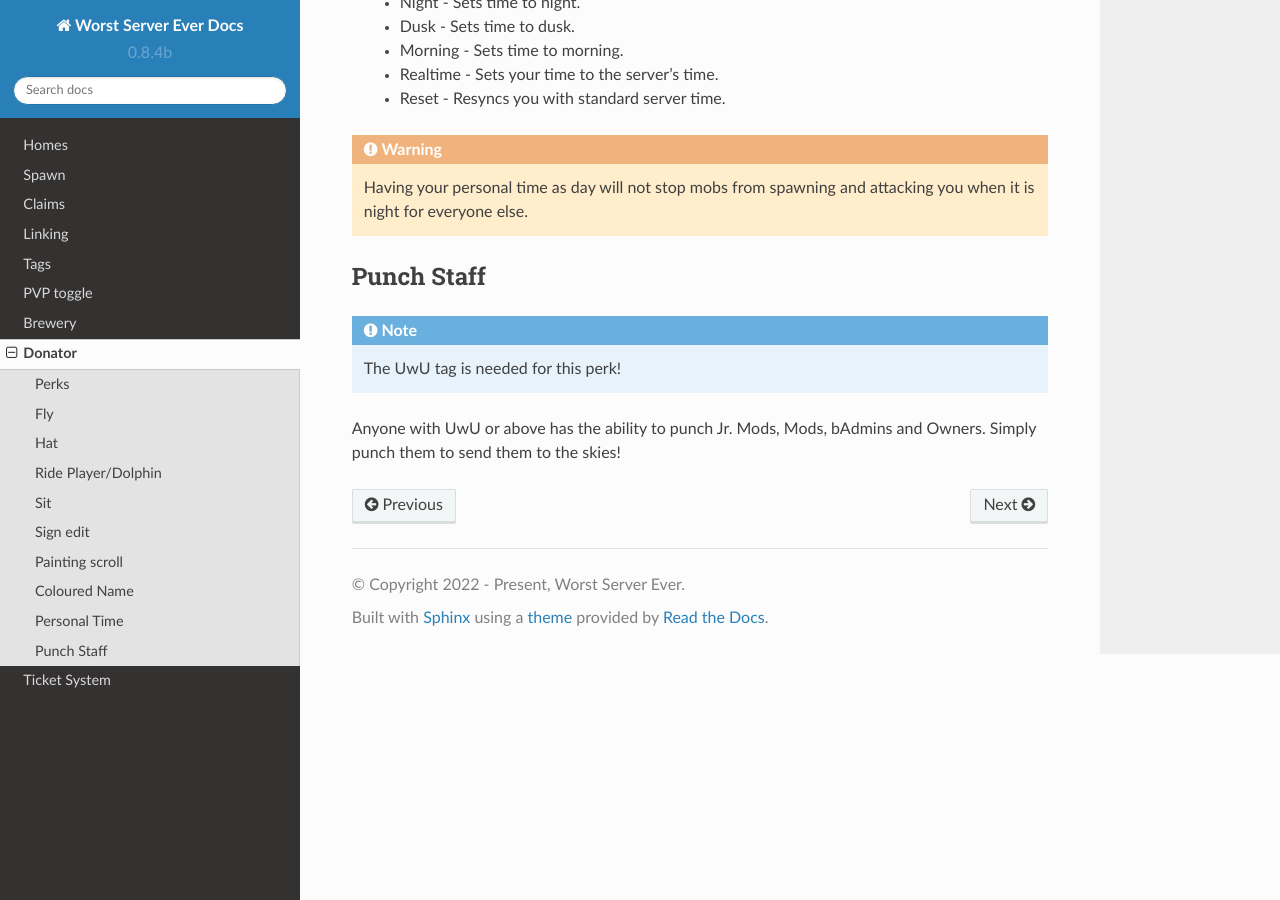
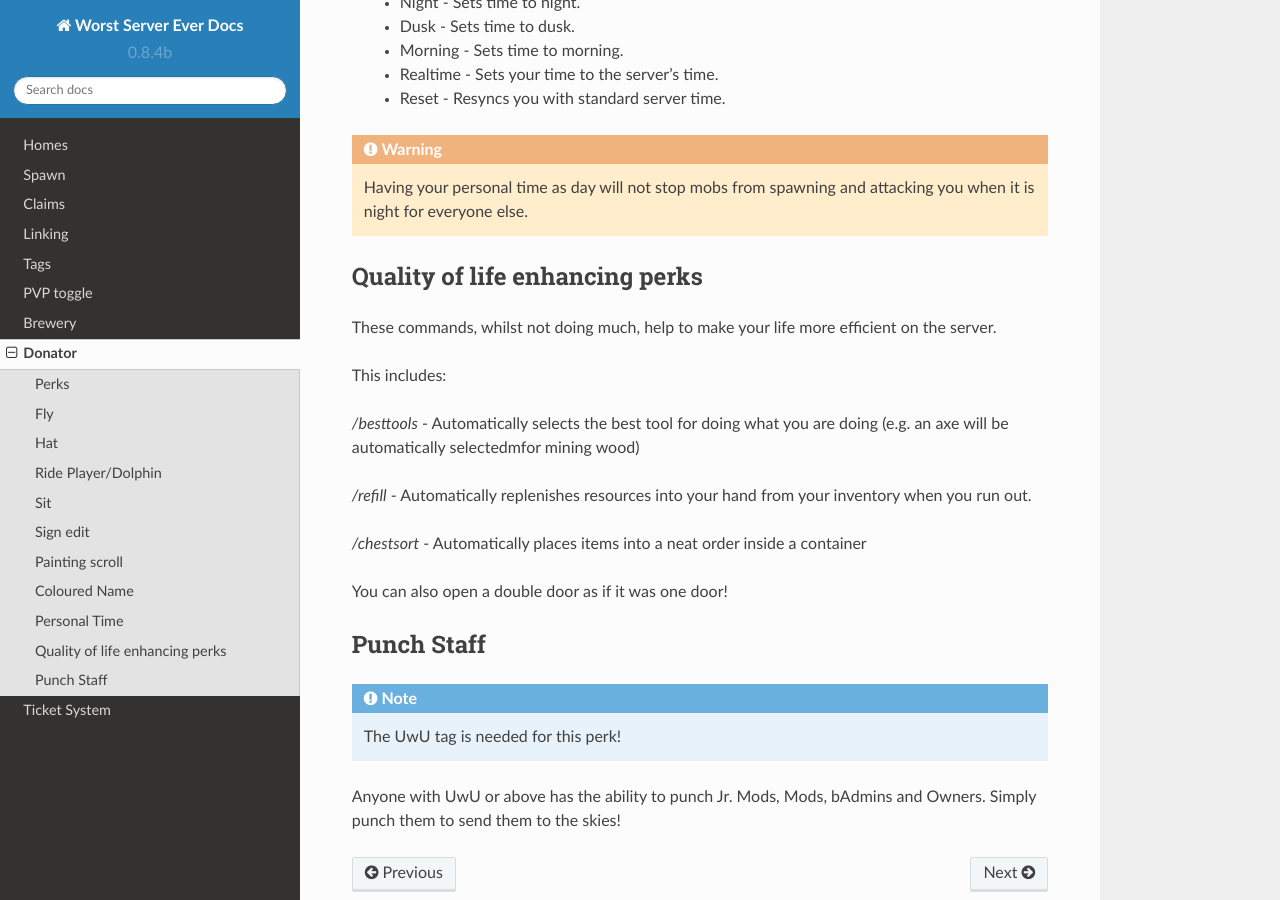
Before and after one commit to footdabmommy/wse, a Sphinx documentation site: the page built from docs/source/donator.rst, in a window 1280 px wide and 900 px high, scrolled down 2290 px. Built offline with Sphinx 7.4.7 and the Read the Docs theme 2.0.0, drawn with Linux system fonts in a browser that asks for light colours.

Commit message:
QoLe desc

```diff
--- a/docs/source/donator.rst
+++ b/docs/source/donator.rst
@@ -201,6 +201,21 @@ Current options:
 
 .. warning:: Having your personal time as day will not stop mobs from spawning and attacking you when it is night for everyone else.
 
+Quality of life enhancing perks
+--------
+
+These commands, whilst not doing much, help to make your life more efficient on the server.
+
+This includes:
+
+`/besttools` - Automatically selects the best tool for doing what you are doing (e.g. an axe will be automatically selectedmfor mining wood)
+
+`/refill` - Automatically replenishes resources into your hand from your inventory when you run out.
+
+`/chestsort` - Automatically places items into a neat order inside a container
+
+You can also open a double door as if it was one door!
+
 Punch Staff
 --------
 .. note:: The UwU tag is needed for this perk!
```
